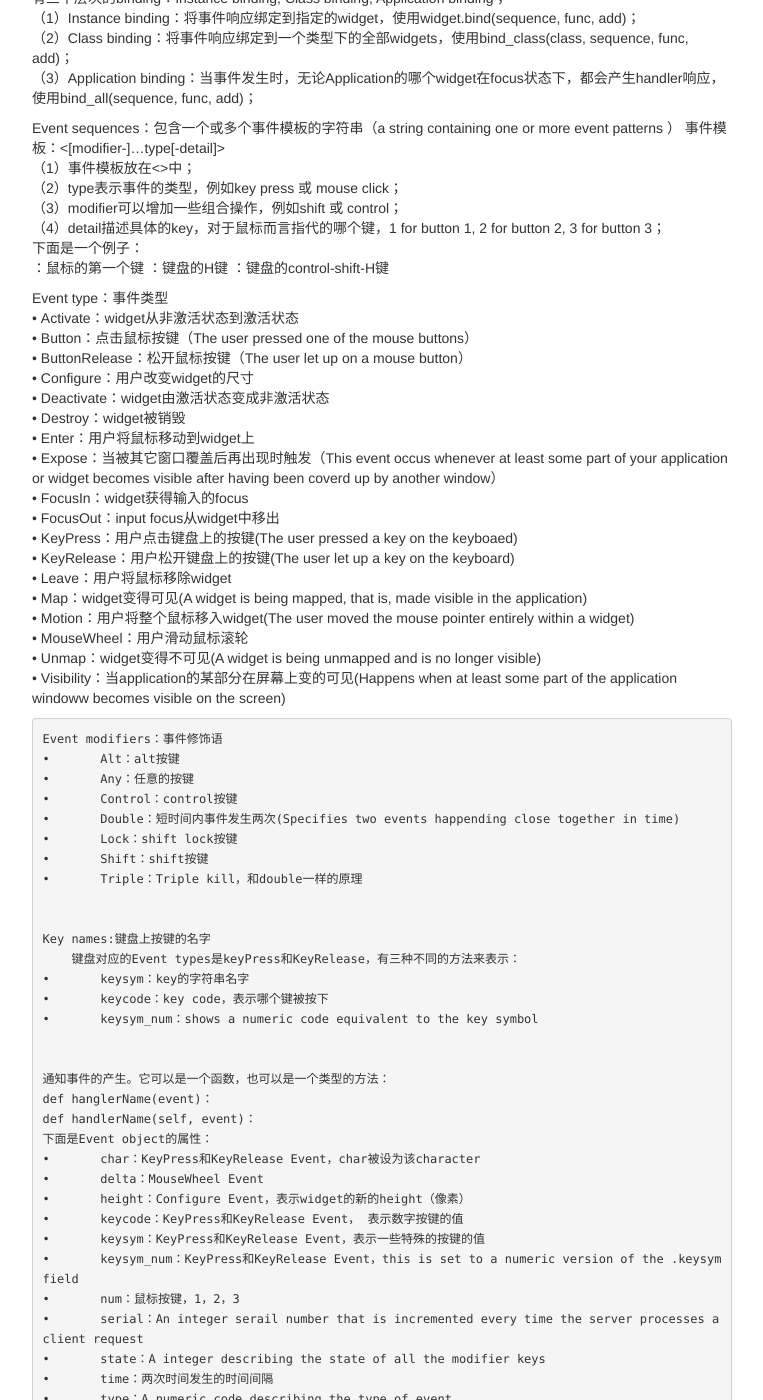
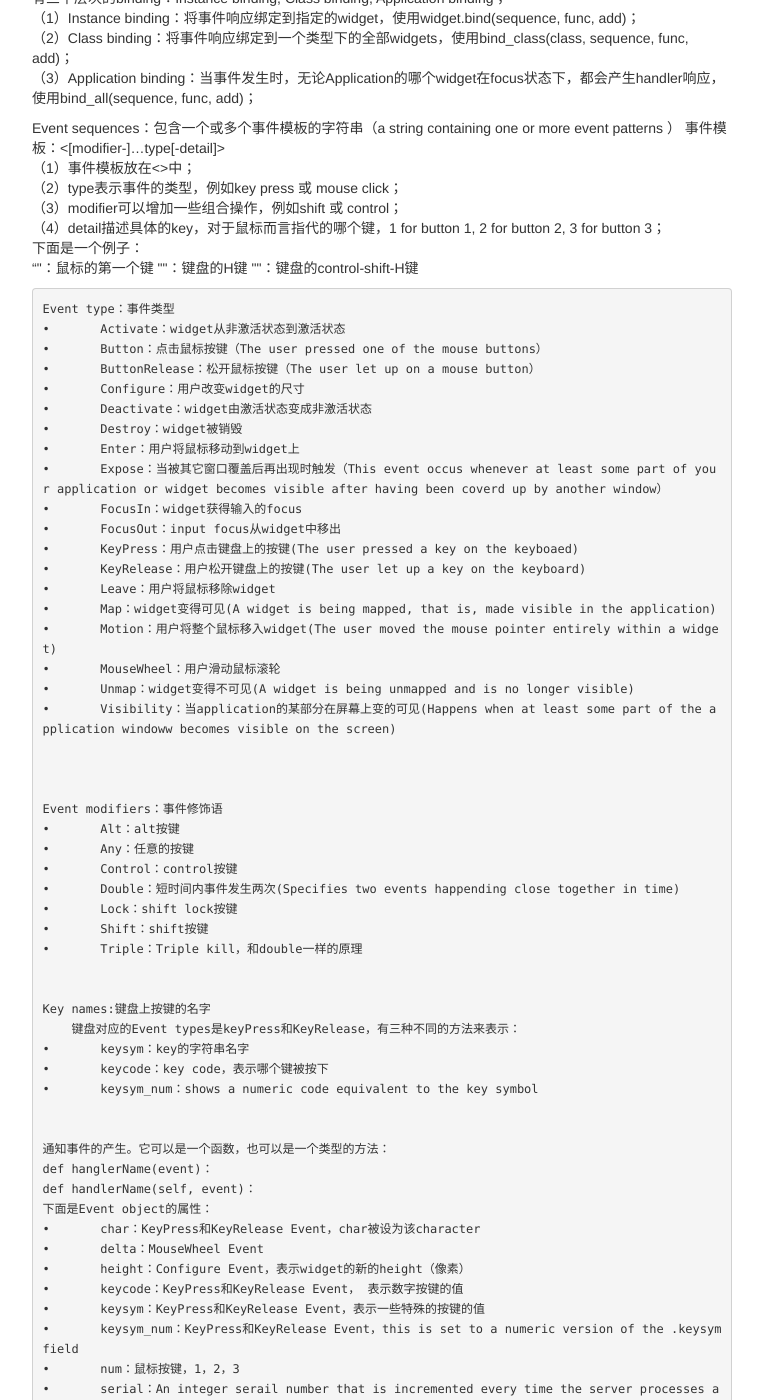
Before and after one commit to JannyLwj/JannyLwj.github.io, a Jekyll site: the page built from _posts/2016-09-19-Python Tkinder模块.md, in a window 1280 px wide and 1400 px high, scrolled down 514 px. Shown: the whole window, without its empty margins (258-1021 px from the left). Built offline with Jekyll 4.4.1, drawn with Linux system fonts in a browser that asks for light colours; comment, search, counter and statistics services are not loaded; some of the changed text lies outside the part shown.

Commit message:
Update 2016-09-19-Python Tkinder模块.md

```diff
--- a/_posts/2016-09-19-Python Tkinder模块.md
+++ b/_posts/2016-09-19-Python Tkinder模块.md
@@ -7,30 +7,30 @@
 
 #   Python Tkinder模块(Author: Janny)
 #  Tkinder模块是在学习写计算器的时候接触到的，是TK图形用户界面工具包标准的Python借口，轻量级的跨平台图形用户界面开发工具。
-1.	Calculator 代码见：https://github.com/JannyLwj/Calculator/blob/master/Calculator.py
-2.	Tkinter练习代码见：https://github.com/JannyLwj/TestTkinder
-3.	今天学习Tkinter中的events事件：
+   1.	Calculator 代码见：https://github.com/JannyLwj/Calculator/blob/master/Calculator.py
+   2.	Tkinter练习代码见：https://github.com/JannyLwj/TestTkinder
+   3.	今天学习Tkinter中的events事件：
 
-Binding：绑定事件和事件处理函数
-    有三个层次的binding：Instance binding, Class binding, Application binding；
-（1）Instance binding：将事件响应绑定到指定的widget，使用widget.bind(sequence, func, add)；
-（2）Class binding：将事件响应绑定到一个类型下的全部widgets，使用bind_class(class, sequence, func, add)；
-（3）Application binding：当事件发生时，无论Application的哪个widget在focus状态下，都会产生handler响应，使用bind_all(sequence, func, add)；
+   Binding：绑定事件和事件处理函数
+       有三个层次的binding：Instance binding, Class binding, Application binding；
+   （1）Instance binding：将事件响应绑定到指定的widget，使用widget.bind(sequence, func, add)；
+   （2）Class binding：将事件响应绑定到一个类型下的全部widgets，使用bind_class(class, sequence, func, add)；
+   （3）Application binding：当事件发生时，无论Application的哪个widget在focus状态下，都会产生handler响应，使用bind_all(sequence, func, add)；
 
 
-Event sequences：包含一个或多个事件模板的字符串（a string containing one or more event patterns    ）
-事件模板：<[modifier-]...type[-detail]>
-（1）事件模板放在<>中；
-（2）type表示事件的类型，例如key press 或 mouse click；
-（3）modifier可以增加一些组合操作，例如shift 或 control；
-（4）detail描述具体的key，对于鼠标而言指代的哪个键，1 for button 1, 2 for button 2, 3 for button 3；
-下面是一个例子：
-    <Button-1>：鼠标的第一个键
-    <KeyPress-H>：键盘的H键
-    <Control-Shift-KeyPress-H>：键盘的control-shift-H键
+   Event sequences：包含一个或多个事件模板的字符串（a string containing one or more event patterns    ）
+   事件模板：<[modifier-]...type[-detail]>
+   （1）事件模板放在<>中；
+   （2）type表示事件的类型，例如key press 或 mouse click；
+   （3）modifier可以增加一些组合操作，例如shift 或 control；
+   （4）detail描述具体的key，对于鼠标而言指代的哪个键，1 for button 1, 2 for button 2, 3 for button 3；
+    下面是一个例子：
+    "<Button-1>"：鼠标的第一个键
+    "<KeyPress-H>"：键盘的H键
+    "<Control-Shift-KeyPress-H>"：键盘的control-shift-H键
 
 
-Event type：事件类型
+    Event type：事件类型
     •	Activate：widget从非激活状态到激活状态
     •	Button：点击鼠标按键（The user pressed one of the mouse buttons）
     •	ButtonRelease：松开鼠标按键（The user let up on a mouse button）
```
